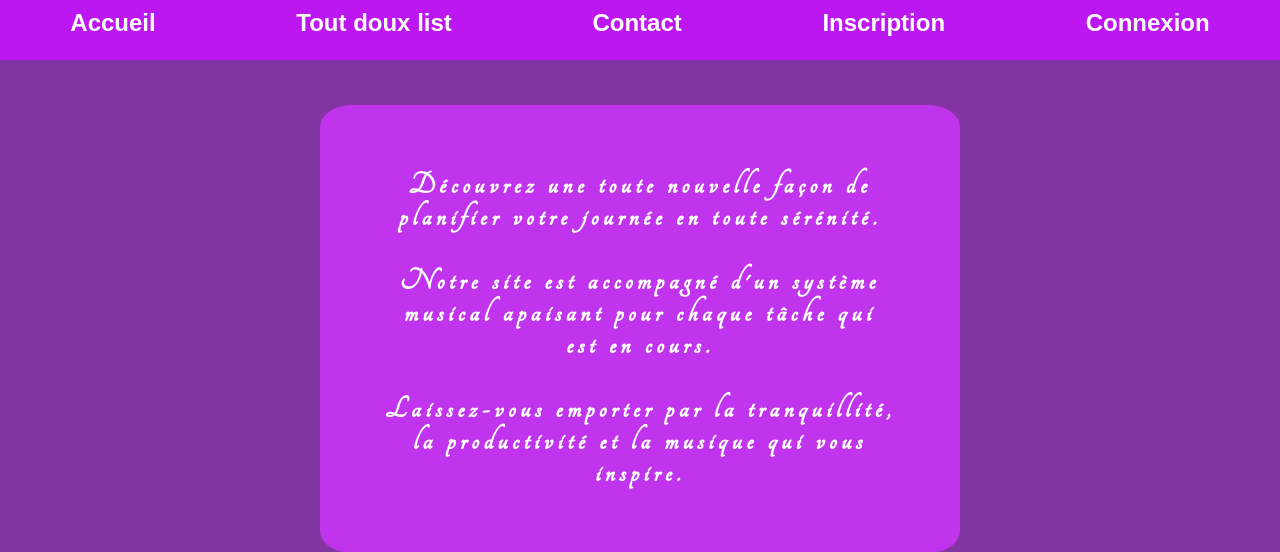
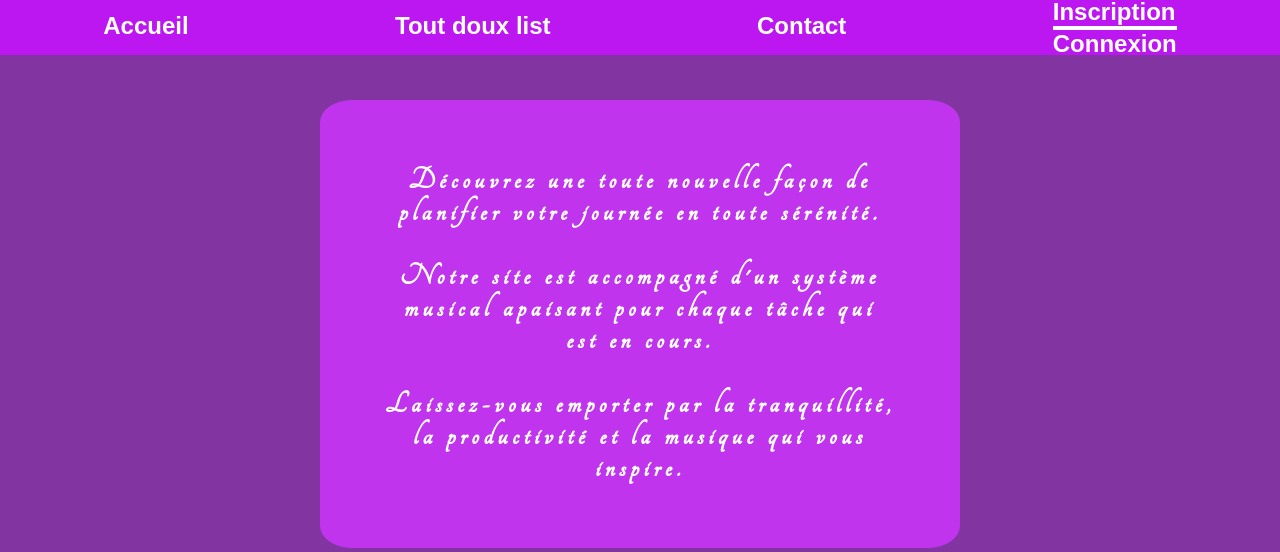
Before and after one commit to jojo8356/Tout_doux_list, a Flask app: page / in a window 1280 px wide. Shown: the top 552 px of the page. Run offline with Flask 3, Linux system fonts and the light colour scheme; some web fonts are replaced.

Commit message:
Change design of menu

```diff
--- a/static/CSS/styles.css
+++ b/static/CSS/styles.css
@@ -11,20 +11,32 @@ ul.menu {
   background-color: #BC16F1;
   display: flex;
   justify-content: space-around;
-  height: 7.5vh;
+  height: 55px;
 }
 ul.menu li {
   display: inline-block;
   font-family: "Arial", sans-serif;
   font-size: 150%;
   font-weight: bold;
-  background-color: #BC16F1;
+  background-color: transparent;
 }
 ul.menu li a {
   text-decoration: none;
   color: white;
   position: relative;
-  top: 8.5px;
+}
+ul.menu li:not(.account) {
+  position: relative;
+  top: 12px;
+}
+ul.menu li.account {
+  display: flex;
+  flex-direction: column;
+  position: relative;
+  bottom: 2.5px;
+}
+ul.menu li.account a.inscription {
+  border-bottom: 4px solid white;
 }
 ul.menu li.profile img {
   max-width: 49px;
--- a/static/CSS/styles.scss
+++ b/static/CSS/styles.scss
@@ -35,20 +35,35 @@ ul.menu {
     background-color: $background-color_1;
     display: flex;
     justify-content: space-around;
-    height: 7.5vh;
+    height: 55px;
 
     & li {
         display: inline-block;
         font-family: $font-family_1;
         font-size: 150%;
         font-weight: bold;
-        background-color: $background-color_1;
+        background-color: transparent;
 
         & a {
             text-decoration: none;
             color: $color_1;
             position: relative;
-            top: 8.5px;
+        }
+
+        &:not(.account){
+            position: relative;
+            top: 12px;
+        }
+
+        &.account{
+            display: flex;
+            flex-direction: column;
+            position: relative;
+            bottom: 2.5px;
+
+            & a.inscription{
+                border-bottom: 4px solid white;
+            }
         }
     }
 
--- a/templates/base.html
+++ b/templates/base.html
@@ -4,7 +4,6 @@
 	<meta charset="UTF-8">
 	<meta name="viewport" content="width=device-width, initial-scale=1.0">
     <link rel="stylesheet" type="text/css" href="{{ url_for('static', filename='CSS/styles.css') }}">
-    <script src="https://ajax.googleapis.com/ajax/libs/jquery/3.7.1/jquery.min.js"></script>
 	<title>{% block title%}{% endblock %}</title>
 </head>
 <header>
@@ -19,10 +18,8 @@
         	<a href="/contact" class="menu">Contact</a>
         </li>
         {% if not session.get("account") %}
-			<li>
-				<a href="/inscription" class="menu">Inscription</a>
-			</li>
-			<li>
+			<li class="account">
+				<a href="/inscription" class="menu inscription">Inscription</a>
 				<a href="/connexion" class="menu">Connexion</a>
 			</li>
 		{% else %}
```
Also changed, not shown: db/account.db, 1 other file.
